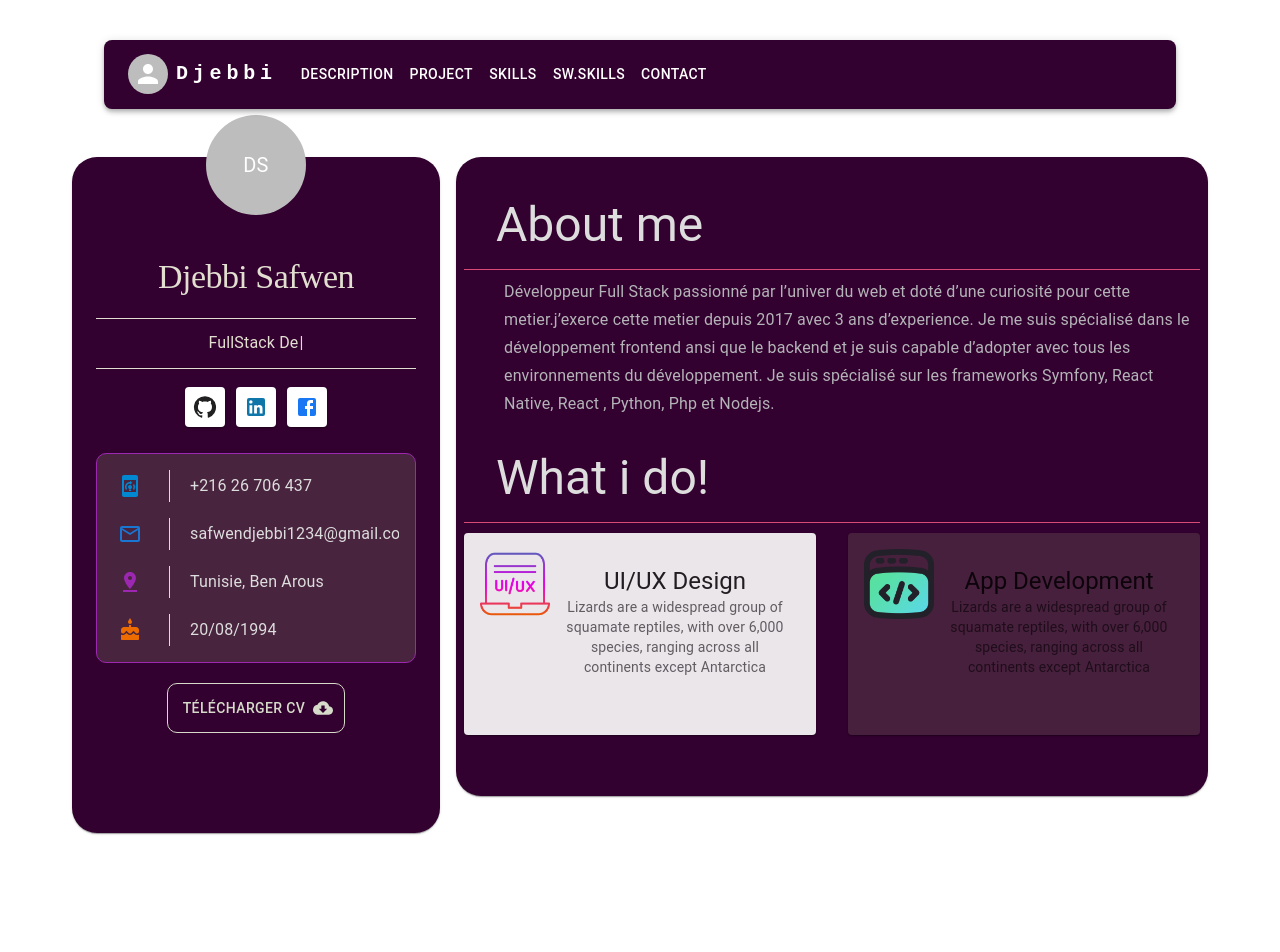
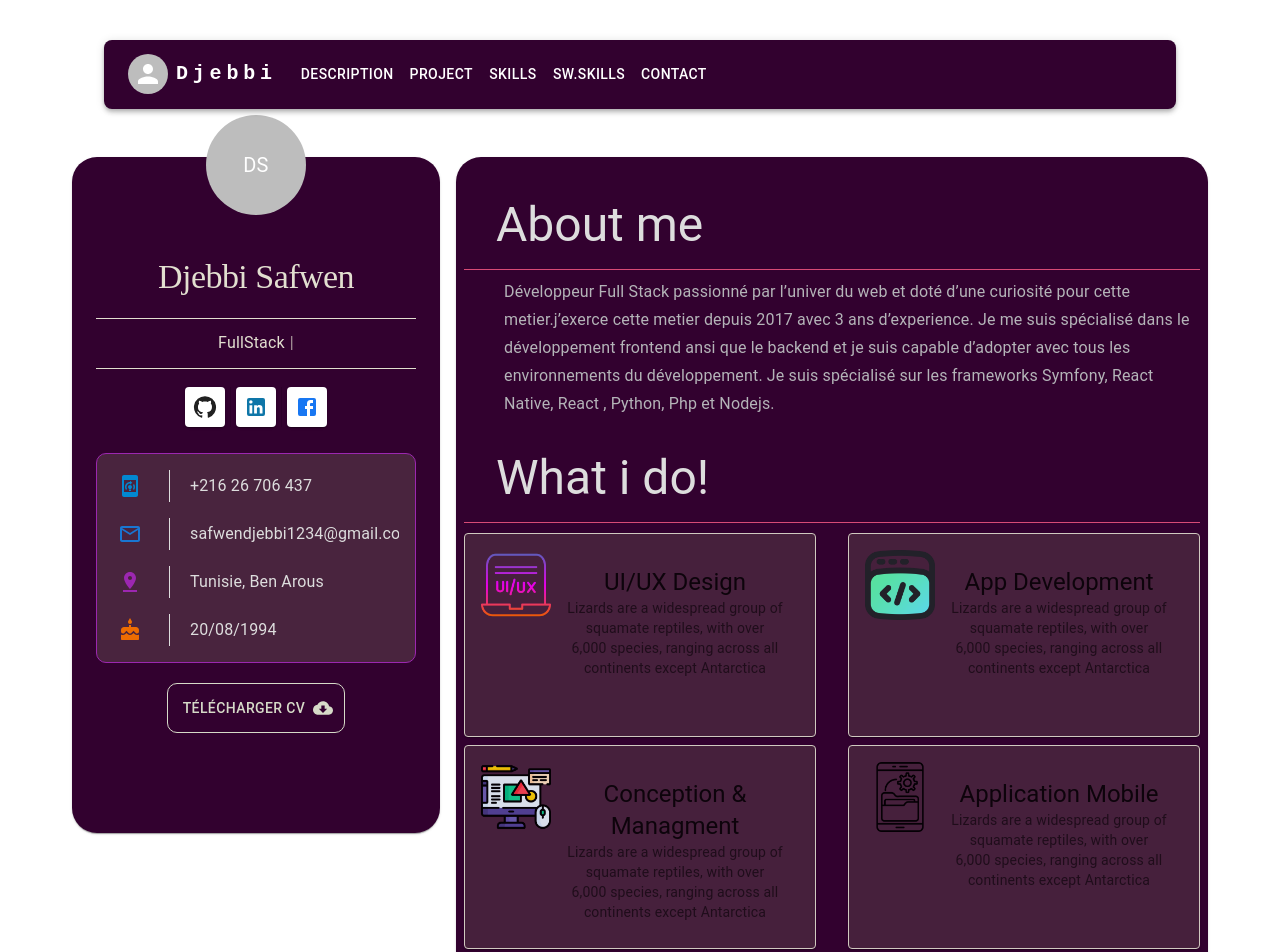
Before and after one commit to safwen-code/profileV5, a React (Create React App) app: page / in a window 1280 px wide. Shown: the top 952 px of the page. Before the commit the page ends 841 px from the top, so only its background shows below. Built offline with nearby package versions, Linux system fonts and the light colour scheme.

Commit message:
first look ofdescription

```diff
--- a/src/content/about/Description.jsx
+++ b/src/content/about/Description.jsx
@@ -8,19 +8,11 @@ import {
   CardMedia,
 } from '@mui/material'
 import { motion } from 'framer-motion'
-import Paper from '@mui/material/Paper'
-import { styled } from '@mui/material/styles'
 
 import uiux from '../../image/uiux.png'
 import appdev from '../../image/appdev.png'
-
-const Item = styled(Paper)(({ theme }) => ({
-  backgroundColor: theme.palette.mode === 'dark' ? '#1A2027' : '#fff',
-  ...theme.typography.body2,
-  padding: theme.spacing(1),
-  textAlign: 'center',
-  color: theme.palette.text.secondary,
-}))
+import concep from '../../image/concep.png'
+import mobileapp from '../../image/mobileapp.png'
 
 const Description = () => {
   const gridContainerVariants = {
@@ -99,6 +91,8 @@ const Description = () => {
                 opacity: '0.9',
                 display: 'flex',
                 padding: 2,
+                bgcolor: '#49243E',
+                border: '1px solid #E2DFD0',
               }}
             >
               <CardMedia
@@ -130,7 +124,7 @@ const Description = () => {
                 display: 'flex',
                 padding: 2,
                 bgcolor: '#49243E',
-                borderColor: 'theme.palette.secondary.main',
+                border: '1px solid #E2DFD0',
               }}
             >
               <CardMedia
@@ -151,6 +145,70 @@ const Description = () => {
             </Card>
           </motion.div>
         </Grid>
+        <Grid item xs={12} sm={6}>
+          <motion.div variants={gridItemVariants}>
+            <Card
+              sx={{
+                height: 170,
+                maxWidth: 345,
+                margin: 'auto',
+                opacity: '0.9',
+                display: 'flex',
+                padding: 2,
+                bgcolor: '#49243E',
+                border: '1px solid #E2DFD0',
+              }}
+            >
+              <CardMedia
+                component="img"
+                sx={{ width: 100, height: 70 }}
+                image={concep}
+                alt="conception"
+              />
+              <CardContent>
+                <Typography variant="h5" component="div">
+                  Conception & Managment
+                </Typography>
+                <Typography variant="body2" color="text.secondary">
+                  Lizards are a widespread group of squamate reptiles, with over
+                  6,000 species, ranging across all continents except Antarctica
+                </Typography>
+              </CardContent>
+            </Card>
+          </motion.div>
+        </Grid>
+        <Grid item xs={12} sm={6}>
+          <motion.div variants={gridItemVariants}>
+            <Card
+              sx={{
+                height: 170,
+                maxWidth: 345,
+                margin: 'auto',
+                opacity: '0.9',
+                display: 'flex',
+                padding: 2,
+                bgcolor: '#49243E',
+                border: '1px solid #E2DFD0',
+              }}
+            >
+              <CardMedia
+                component="img"
+                sx={{ width: 100, height: 70 }}
+                image={mobileapp}
+                alt="applicationn Mobile"
+              />
+              <CardContent>
+                <Typography variant="h5" component="div">
+                  Application Mobile
+                </Typography>
+                <Typography variant="body2" color="text.secondary">
+                  Lizards are a widespread group of squamate reptiles, with over
+                  6,000 species, ranging across all continents except Antarctica
+                </Typography>
+              </CardContent>
+            </Card>
+          </motion.div>
+        </Grid>
       </Grid>
     </motion.div>
   )
```
